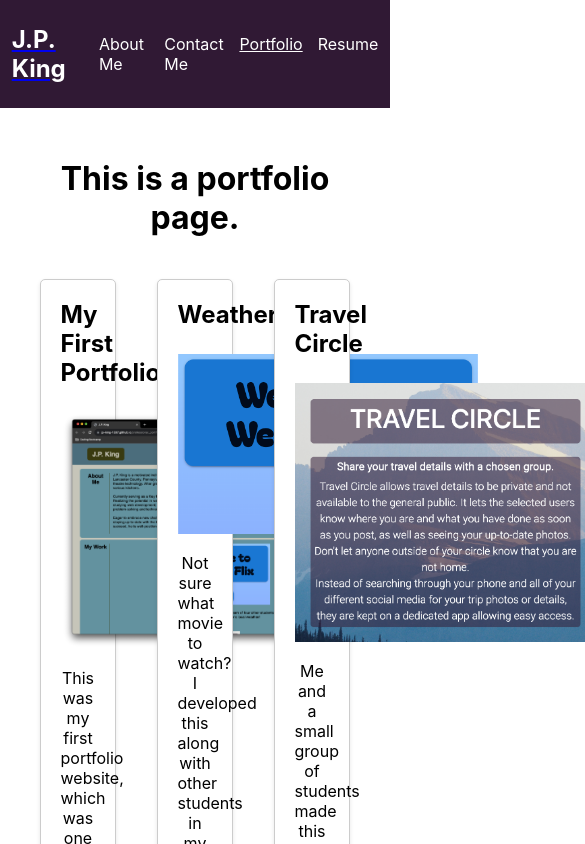
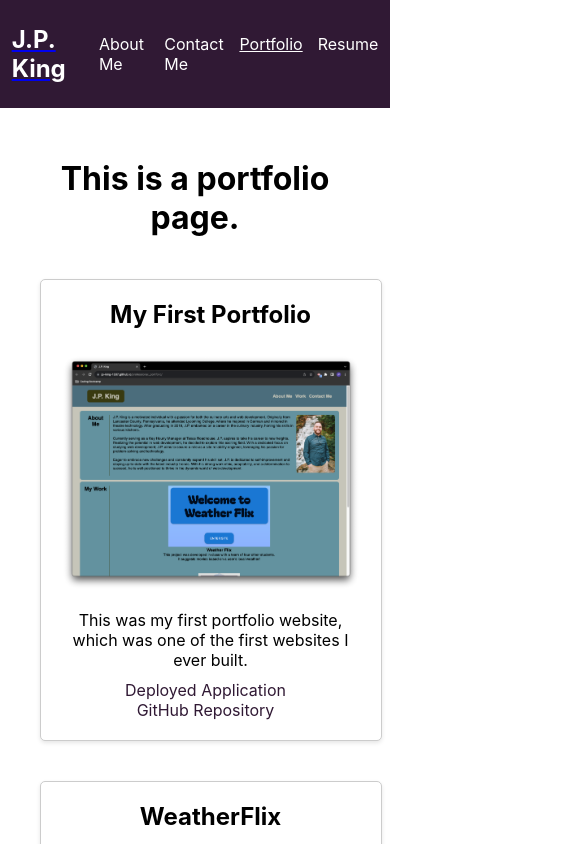
Before and after one commit to jp-king-1337/react_portfolio, a React (Create React App) app: page /portfolio in a window 390 px wide. Shown: the top 844 px of the page, 585 px wide, since content can reach past the window. Built offline with nearby package versions, Linux system fonts and the light colour scheme.

Commit message:
Scales down now, images are causing issues

```diff
--- a/src/index.css
+++ b/src/index.css
@@ -250,3 +250,18 @@ button[type="submit"]:hover {
 .project-links a:hover {
     text-decoration: underline;
 }
+
+
+
+/* Media Queries */
+@media (max-width: 1024px) {
+    .project-card {
+        max-width: calc(50% - 40px);
+    }
+}
+
+@media (max-width: 500px) {
+    .project-card {
+        max-width: 100%;
+    }
+}
```
